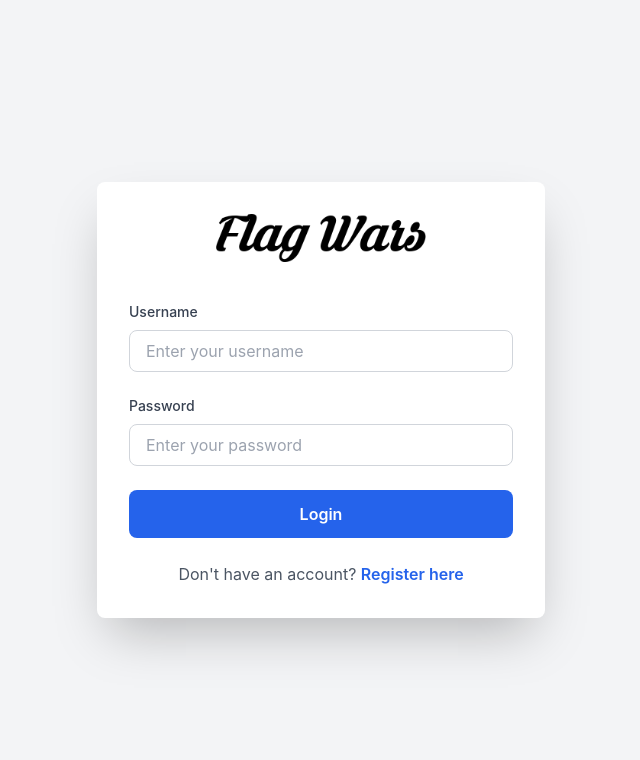
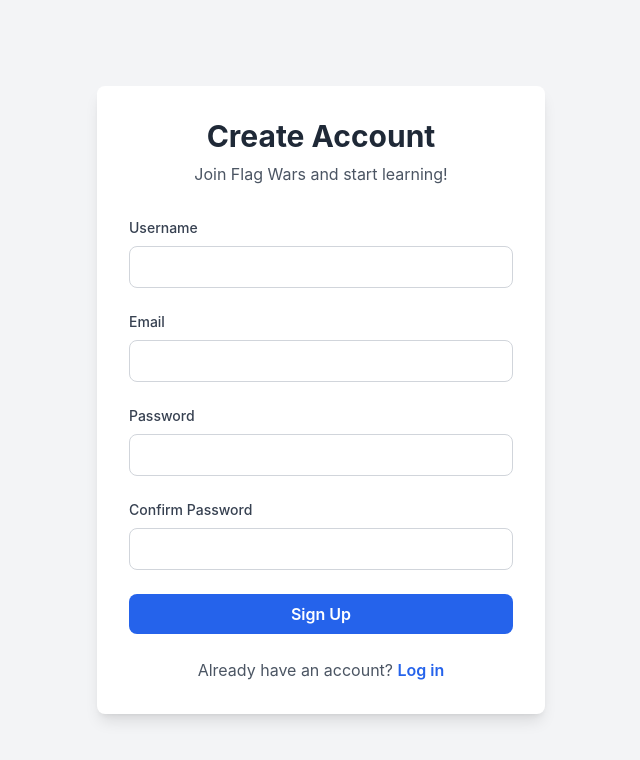
Before and after one commit to mecebeci/flagwars, a React (Vite) app in the folder frontend/: page /register in a window 1280 px wide. Before the commit this address led to /login. Shown: the top 760 px of the page, without its empty margins (319-959 px from the left). Built offline with nearby package versions, Linux system fonts and the light colour scheme.

Commit message:
Add registration page and reorganize homepage for auth-based conten

```diff
--- a/frontend/src/App.jsx
+++ b/frontend/src/App.jsx
@@ -1,7 +1,8 @@
-import { Routes, Route, Navigate } from 'react-router-dom';
+import { Routes, Route, Navigate} from 'react-router-dom';
 import { useAuth } from './context/AuthContext';
 import ProtectedRoute from './components/ProtectedRoute';
 import LoginPage from './pages/LoginPage';
+import RegisterPage from './pages/RegisterPage';
 import HomePage from './pages/HomePage';
 import QuizPage from './pages/QuizPage';
 
@@ -11,27 +12,23 @@
   return (
     <div className="min-h-screen bg-gray-50">
       <Routes>
-        {/* Public Routes */}
+        {/* Public Routes - Redirect to home if already authenticated */}
         <Route
           path="/login"
-          element={isAuthenticated ? <Navigate to="/home" replace /> : <LoginPage />}
+          element={isAuthenticated ? <Navigate to="/" replace /> : <LoginPage />}
         />
+        <Route
+          path="/register"
+          element={isAuthenticated ? <Navigate to="/" replace /> : <RegisterPage />}
+        />
+
+        {/* Home Page - Shows landing page OR authenticated home based on auth status */}
+        <Route path="/" element={<HomePage />} />
 
         {/* Protected Routes */}
         <Route
-          path="/home"
-          element={<ProtectedRoute><HomePage /></ProtectedRoute>}
-        />
-
-        <Route
           path="/challenge"
           element={<ProtectedRoute><QuizPage /></ProtectedRoute>}
-        />
-
-        {/* Default redirect */}
-        <Route
-          path="/"
-          element={<Navigate to={isAuthenticated ? "/home" : "/login"} replace />}
         />
 
         {/* 404 Fallback */}
--- a/frontend/src/pages/HomePage.jsx
+++ b/frontend/src/pages/HomePage.jsx
@@ -1,13 +1,68 @@
 import { useState, useEffect } from 'react';
+import { Link } from 'react-router-dom';
+import { useAuth } from '../context/AuthContext';
 import Layout from '../components/Layout';
 import api from '../services/api';
 
 const HomePage = () => {
+  const { user } = useAuth();
+
+  // If authenticated, show the random flag feature
+  if (user) {
+    return <AuthenticatedHome />;
+  }
+
+  // If not authenticated, show landing page
+  return <LandingPage />;
+};
+
+// Landing Page for Unauthenticated Users
+// Landing Page for Unauthenticated Users
+const LandingPage = () => {
+  return (
+    <div className="min-h-screen bg-gray-100 flex items-center justify-center">
+      <div className="max-w-4xl mx-auto px-4 py-12 text-center">
+        {/* Hero Section */}
+        <div className="bg-white rounded-lg shadow-lg p-12">
+          <h1 className="text-5xl font-bold text-gray-800 mb-4">
+            Flag Wars
+          </h1>
+          <p className="text-xl text-gray-600 mb-8">
+            Test your knowledge of world flags in this interactive trivia game
+          </p>
+
+          {/* CTA Buttons - Highlights removed, margin top adjusted slightly if needed */}
+          <div className="flex flex-col sm:flex-row gap-4 justify-center items-center mt-8">
+            <Link
+              to="/register"
+              className="bg-blue-600 text-white px-8 py-3 rounded-lg font-semibold text-lg hover:bg-blue-700 transition"
+            >
+              Get Started
+            </Link>
+            <Link
+              to="/login"
+              className="bg-gray-200 text-gray-800 px-8 py-3 rounded-lg font-semibold text-lg hover:bg-gray-300 transition"
+            >
+              Log In
+            </Link>
+          </div>
+        </div>
+
+        {/* Additional Info */}
+        <p className="text-gray-500 mt-8">
+          Free to play • Start learning today
+        </p>
+      </div>
+    </div>
+  );
+};
+
+// Authenticated User Home (Random Flag Feature)
+const AuthenticatedHome = () => {
   const [country, setCountry] = useState(null);
   const [loading, setLoading] = useState(true);
   const [error, setError] = useState('');
 
-  // Fetch a random country on component mount
   useEffect(() => {
     fetchRandomCountry();
   }, []);
@@ -52,7 +107,7 @@
             {/* Country Display */}
             {!loading && country && (
               <div className="space-y-6">
-                {/* Flag Image - FIXED HEIGHT CONTAINER */}
+                {/* Flag Image */}
                 <div className="flex justify-center">
                   <div className="w-full max-w-md h-64 flex items-center justify-center">
                     <img
@@ -80,7 +135,7 @@
                     disabled={loading}
                     className="bg-blue-600 text-white px-5 py-2 rounded-lg font-semibold text-sm hover:bg-blue-700 transition disabled:opacity-50 disabled:cursor-not-allowed"
                   >
-                    🎲 Get Another Random Flag
+                    Get Another Random Flag
                   </button>
                 </div>
               </div>
--- a/frontend/src/pages/LoginPage.jsx
+++ b/frontend/src/pages/LoginPage.jsx
@@ -1,5 +1,5 @@
 import { useState } from 'react';
-import { useNavigate } from 'react-router-dom';
+import { useNavigate, Link } from 'react-router-dom';
 import { useAuth } from '../context/AuthContext';
 import logo from '../assets/flag-wars-logo.png';
 
@@ -93,13 +93,17 @@
           </button>
         </form>
 
-        {/* Register Link (for future) */}
-        <p className="text-center text-gray-600 mt-6">
-          Don't have an account?{' '}
-          <span className="text-blue-600 font-semibold cursor-pointer hover:underline">
-            Register here
-          </span>
-        </p>
+            {/* Register Link */}
+            <p className="text-center text-gray-600 mt-6">
+            Don't have an account?{' '}
+            {/* 2. span yerine Link kullan */}
+            <Link
+              to="/register"
+              className="text-blue-600 font-semibold hover:underline"
+            >
+              Register here
+            </Link>
+          </p>
       </div>
     </div>
   );
--- /dev/null
+++ b/frontend/src/pages/RegisterPage.jsx
@@ -0,0 +1,174 @@
+import { useState } from 'react';
+import { useNavigate, Link } from 'react-router-dom';
+import { useAuth } from '../context/AuthContext';
+import api from '../services/api';
+
+const RegisterPage = () => {
+  const navigate = useNavigate();
+  const { login } = useAuth();
+
+  const [formData, setFormData] = useState({
+    username: '',
+    email: '',
+    password: '',
+    password2: ''
+  });
+
+  const [errors, setErrors] = useState({});
+  const [loading, setLoading] = useState(false);
+
+  const handleChange = (e) => {
+    setFormData({
+      ...formData,
+      [e.target.name]: e.target.value
+    });
+    // Clear error for this field when user starts typing
+    if (errors[e.target.name]) {
+      setErrors({
+        ...errors,
+        [e.target.name]: ''
+      });
+    }
+  };
+
+  const handleSubmit = async (e) => {
+    e.preventDefault();
+    setLoading(true);
+    setErrors({});
+
+    try {
+      const response = await api.post('/auth/register/', formData);
+
+      // Store tokens (backend returns them automatically)
+      login(response.data.access, response.data.refresh, response.data.user);
+
+      // Navigate to homepage
+      navigate('/');
+    } catch (err) {
+      if (err.response?.data) {
+        setErrors(err.response.data);
+      } else {
+        setErrors({ general: 'Registration failed. Please try again.' });
+      }
+    } finally {
+      setLoading(false);
+    }
+  };
+
+  return (
+    <div className="min-h-screen bg-gray-100 flex items-center justify-center py-12 px-4">
+      <div className="max-w-md w-full bg-white rounded-lg shadow-lg p-8">
+        <div className="text-center mb-8">
+          <h2 className="text-3xl font-bold text-gray-800">Create Account</h2>
+          <p className="text-gray-600 mt-2">Join Flag Wars and start learning!</p>
+        </div>
+
+        <form onSubmit={handleSubmit} className="space-y-6">
+          {/* General Error */}
+          {errors.general && (
+            <div className="bg-red-100 border border-red-400 text-red-700 px-4 py-3 rounded">
+              {errors.general}
+            </div>
+          )}
+
+          {/* Username */}
+          <div>
+            <label htmlFor="username" className="block text-sm font-medium text-gray-700 mb-2">
+              Username
+            </label>
+            <input
+              id="username"
+              name="username"
+              type="text"
+              value={formData.username}
+              onChange={handleChange}
+              className="w-full px-3 py-2 border border-gray-300 rounded-lg focus:outline-none focus:ring-2 focus:ring-blue-500"
+              required
+            />
+            {errors.username && (
+              <p className="text-red-600 text-sm mt-1">{errors.username}</p>
+            )}
+          </div>
+
+          {/* Email */}
+          <div>
+            <label htmlFor="email" className="block text-sm font-medium text-gray-700 mb-2">
+              Email
+            </label>
+            <input
+              id="email"
+              name="email"
+              type="email"
+              value={formData.email}
+              onChange={handleChange}
+              className="w-full px-3 py-2 border border-gray-300 rounded-lg focus:outline-none focus:ring-2 focus:ring-blue-500"
+              required
+            />
+            {errors.email && (
+              <p className="text-red-600 text-sm mt-1">{errors.email}</p>
+            )}
+          </div>
+
+          {/* Password */}
+          <div>
+            <label htmlFor="password" className="block text-sm font-medium text-gray-700 mb-2">
+              Password
+            </label>
+            <input
+              id="password"
+              name="password"
+              type="password"
+              value={formData.password}
+              onChange={handleChange}
+              className="w-full px-3 py-2 border border-gray-300 rounded-lg focus:outline-none focus:ring-2 focus:ring-blue-500"
+              required
+            />
+            {errors.password && (
+              <p className="text-red-600 text-sm mt-1">{errors.password}</p>
+            )}
+          </div>
+
+          {/* Confirm Password */}
+          <div>
+            <label htmlFor="password2" className="block text-sm font-medium text-gray-700 mb-2">
+              Confirm Password
+            </label>
+            <input
+              id="password2"
+              name="password2"
+              type="password"
+              value={formData.password2}
+              onChange={handleChange}
+              className="w-full px-3 py-2 border border-gray-300 rounded-lg focus:outline-none focus:ring-2 focus:ring-blue-500"
+              required
+            />
+            {errors.password2 && (
+              <p className="text-red-600 text-sm mt-1">{errors.password2}</p>
+            )}
+          </div>
+
+          {/* Submit Button */}
+          <button
+            type="submit"
+            disabled={loading}
+            className="w-full bg-blue-600 text-white py-2 px-4 rounded-lg font-semibold hover:bg-blue-700 transition disabled:opacity-50 disabled:cursor-not-allowed"
+          >
+            {loading ? 'Creating Account...' : 'Sign Up'}
+          </button>
+        </form>
+
+        {/* Login Link */}
+        <div className="mt-6 text-center">
+          <p className="text-gray-600">
+            Already have an account?{' '}
+            <Link to="/login" className="text-blue-600 hover:text-blue-700 font-semibold">
+              Log in
+            </Link>
+          </p>
+        </div>
+      </div>
+    </div>
+  );
+};
+
+export default RegisterPage;
```
